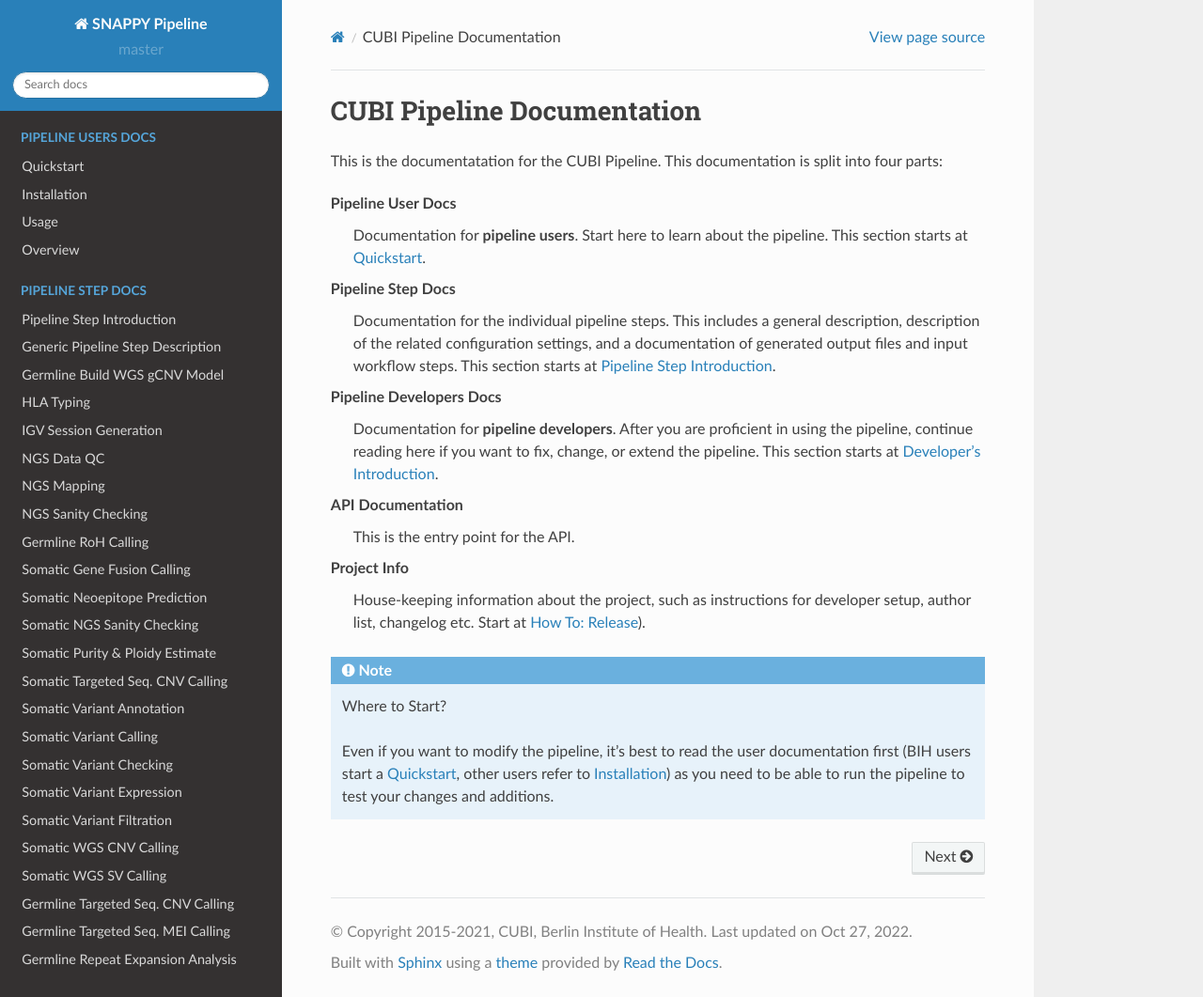
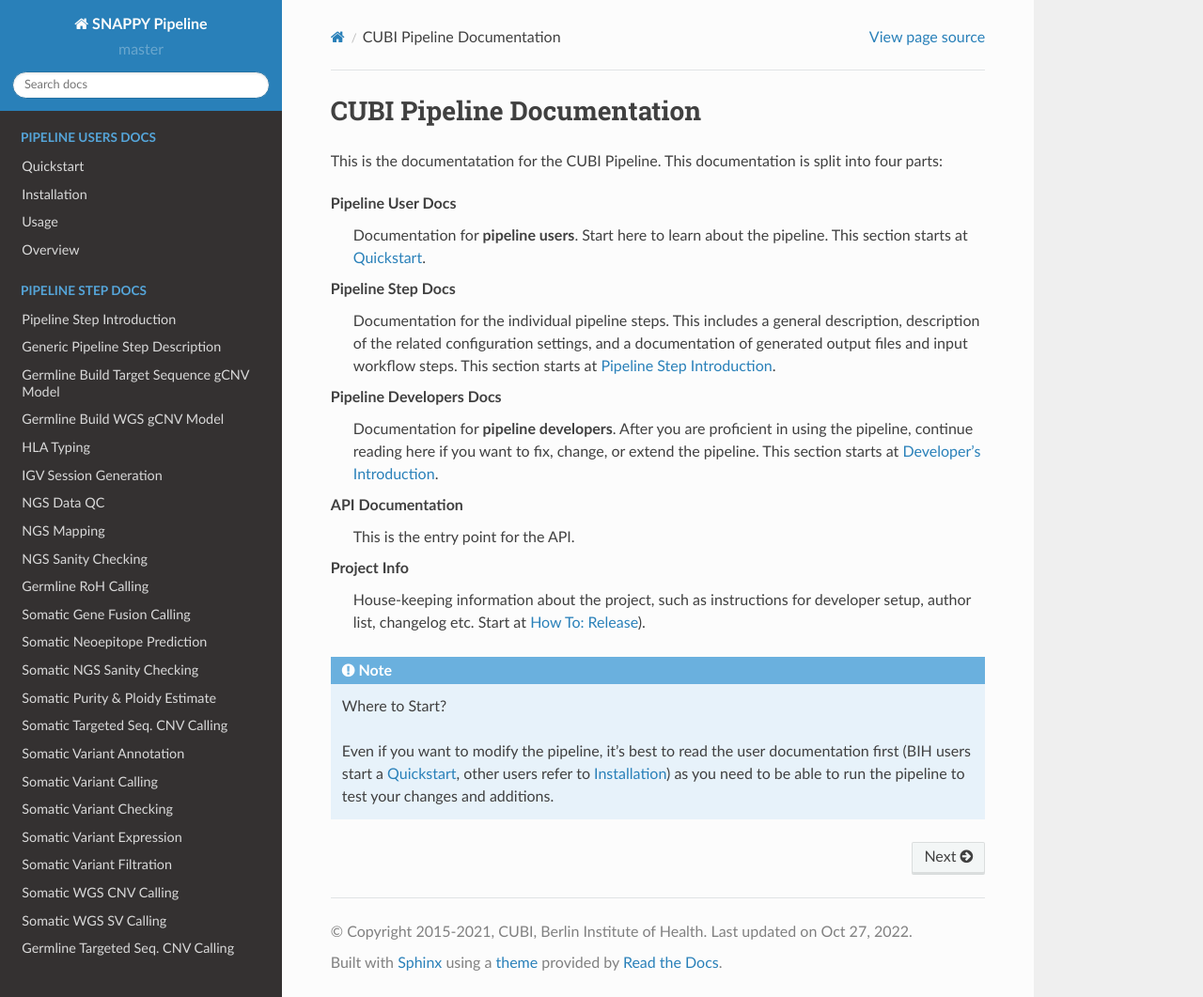
Before and after one commit to bihealth/snappy-pipeline, a Sphinx documentation site: the page built from docs/index.rst, in a window 1280 px wide and 1061 px high. Shown: the whole window at 94% size. Built offline with Sphinx 7.4.7 and the Read the Docs theme 2.0.0, drawn with Linux system fonts in a browser that asks for light colours.

```diff
--- a/docs/index.rst
+++ b/docs/index.rst
@@ -46,6 +46,7 @@ Project Info
 
     step_intro
     step_generic
+    step/helper_gcnv_model_target_seq
     step/helper_gcnv_model_wgs
     step/hla_typing
     step/igv_session_generation
```
Also changed, not shown: docs/step/helper_gcnv_model_target_seq.rst (added, +7 -0 lines).
